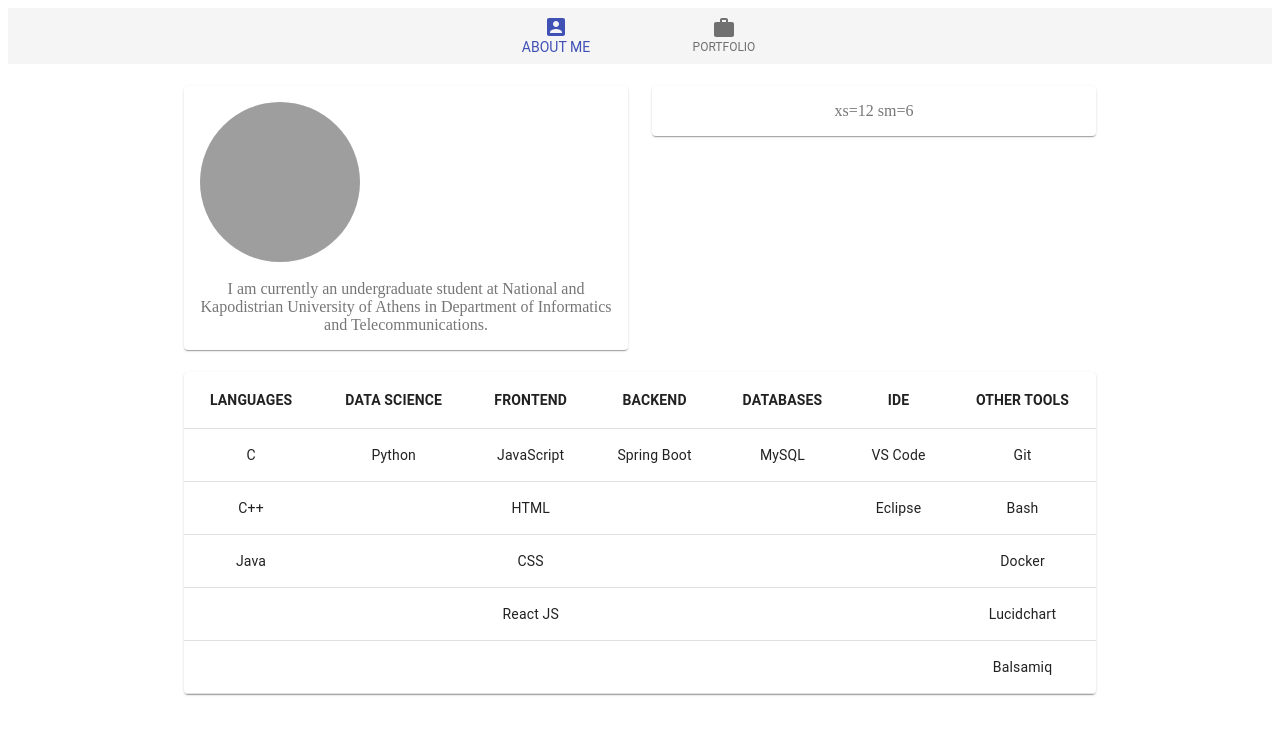
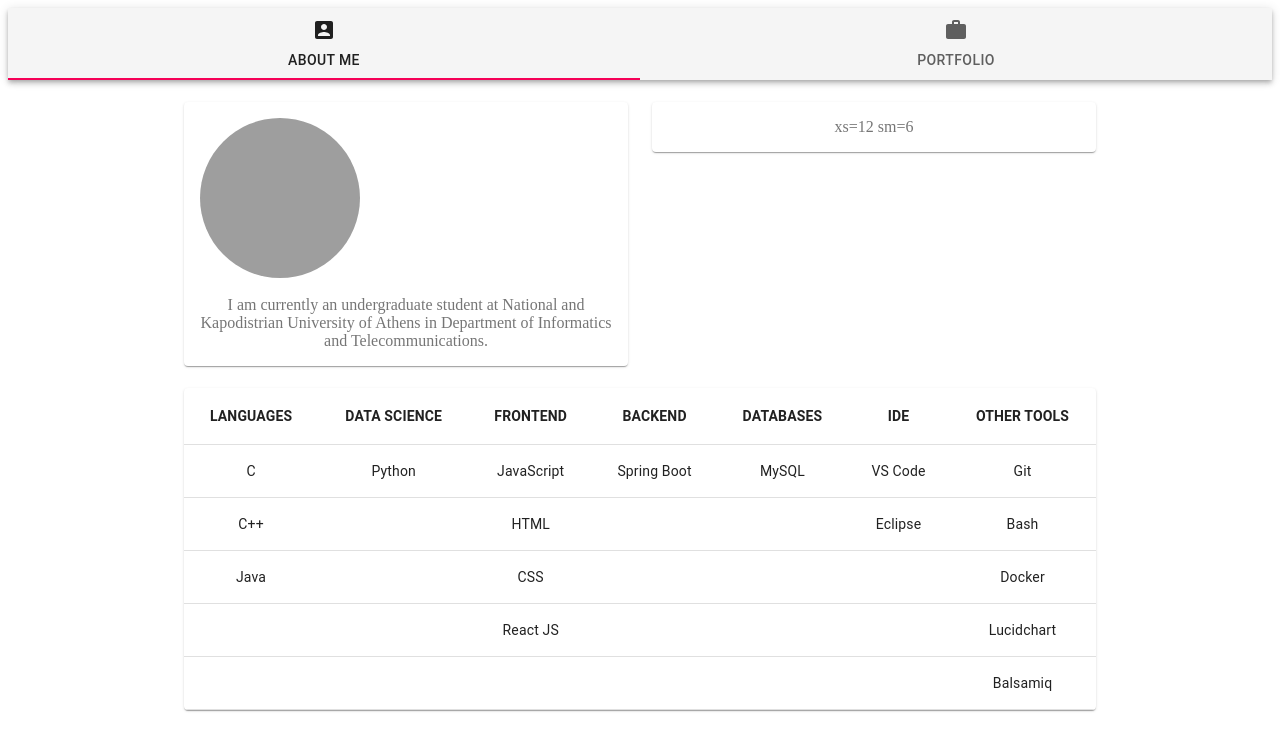
Before and after one commit to alexiszamanidis/alexiszamanidis.github.io, a React (Create React App) app: page / in a window 1280 px wide. Shown: the top 750 px of the page. Built offline with nearby package versions, Linux system fonts and the light colour scheme; grey boxes are pictures that could not be loaded.

Commit message:
replace navigationbar with material-ui tabs

```diff
--- a/src/components/NavigationBar/index.jsx
+++ /dev/null
@@ -1,34 +0,0 @@
-import React from "react";
-import { makeStyles } from "@material-ui/core/styles";
-import BottomNavigation from "@material-ui/core/BottomNavigation";
-import BottomNavigationAction from "@material-ui/core/BottomNavigationAction";
-import { navLinks } from "./config";
-
-const useStyles = makeStyles({
-    root: {
-        width: "100%",
-        backgroundColor: "#f5f5f5",
-    },
-});
-
-function NavigationBar() {
-    const classes = useStyles();
-    const [value, setValue] = React.useState(0);
-
-    return (
-        <BottomNavigation
-            value={value}
-            onChange={(event, newValue) => {
-                setValue(newValue);
-            }}
-            showLabels
-            className={classes.root}
-        >
-            {navLinks.map((navLink, index) => (
-                <BottomNavigationAction key={index} {...navLink} />
-            ))}
-        </BottomNavigation>
-    );
-}
-
-export default NavigationBar;
--- /dev/null
+++ b/src/components/Portfolio/Portfolio.tsx
@@ -0,0 +1,7 @@
+import React from "react";
+
+function Portfolio() {
+    return <div>Portfolio</div>;
+}
+
+export default Portfolio;
--- a/src/components/NavigationBar/config.tsx
+++ b/src/components/config.tsx
@@ -1,13 +1,13 @@
 import { AccountBox, Work } from "@material-ui/icons";
 
-interface NavItem {
+interface TabItem {
     label: string;
     icon: JSX.Element;
 }
 
-const navLinks: NavItem[] = [
+const tabItems: TabItem[] = [
     { label: "ABOUT ME", icon: <AccountBox /> },
     { label: "PORTFOLIO", icon: <Work /> },
 ];
 
-export { navLinks };
+export { tabItems };
--- a/src/components/index.tsx
+++ b/src/components/index.tsx
@@ -1,12 +1,34 @@
-import React from "react";
+import React, { useState } from "react";
 import AboutMe from "./AboutMe";
-import NavigationBar from "./NavigationBar";
+import { tabItems } from "./config";
+import AppBar from "@material-ui/core/AppBar";
+import Tabs from "@material-ui/core/Tabs";
+import Tab from "@material-ui/core/Tab";
+import Portfolio from "./Portfolio/Portfolio";
 
 function App() {
+    const [value, setValue] = useState(0);
+
+    const showTabContent = () => {
+        if (value === 0) return <AboutMe />;
+        else if (value === 1) return <Portfolio />;
+        else return null;
+    };
+
     return (
         <div>
-            <NavigationBar />
-            <AboutMe />
+            <AppBar position="static" color="default">
+                <Tabs
+                    value={value}
+                    onChange={(event, newValue) => setValue(newValue)}
+                    variant="fullWidth"
+                >
+                    {tabItems.map((tabItem, index) => {
+                        return <Tab key={index} {...tabItem} />;
+                    })}
+                </Tabs>
+            </AppBar>
+            {showTabContent()}
         </div>
     );
 }
```
